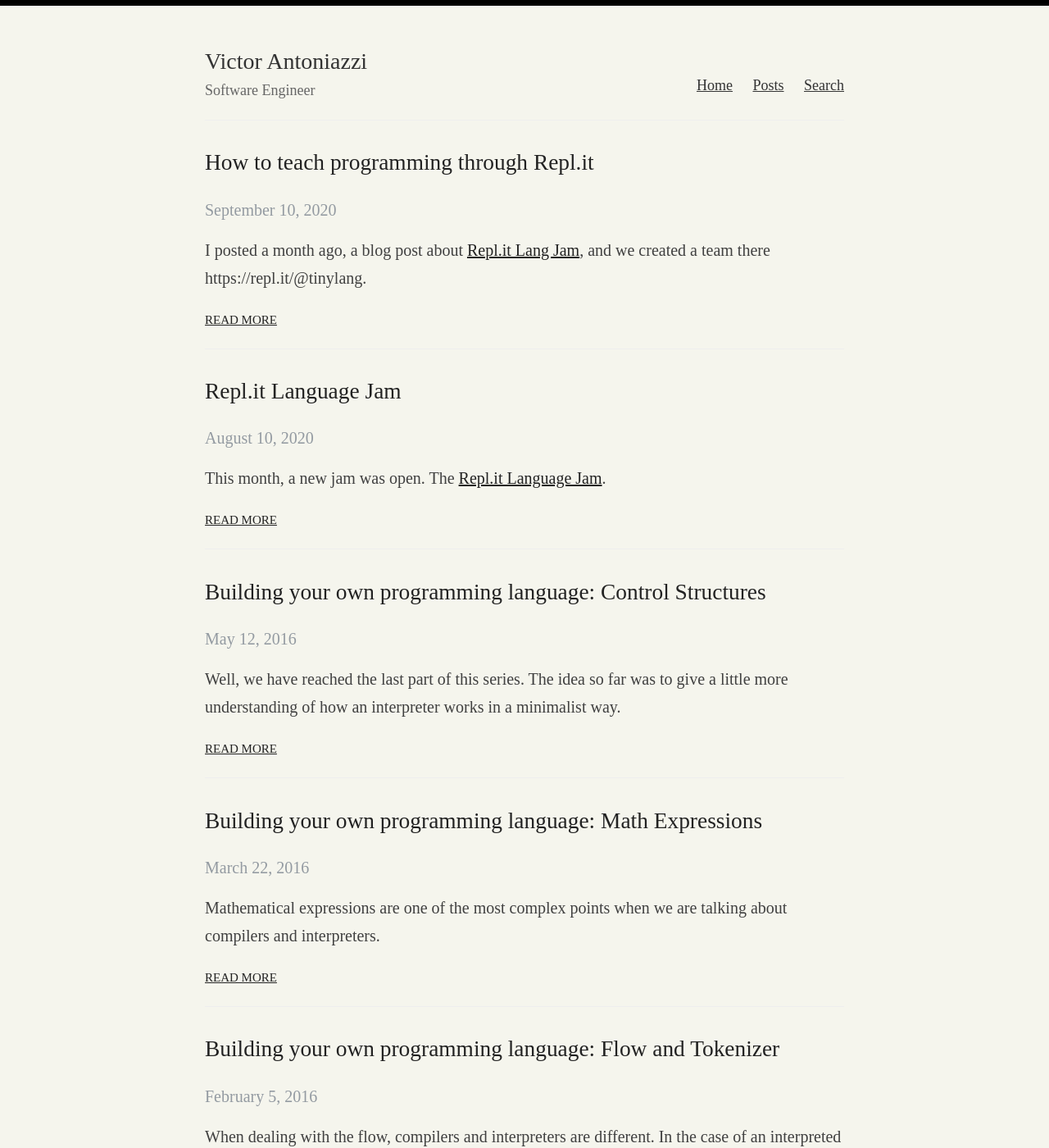
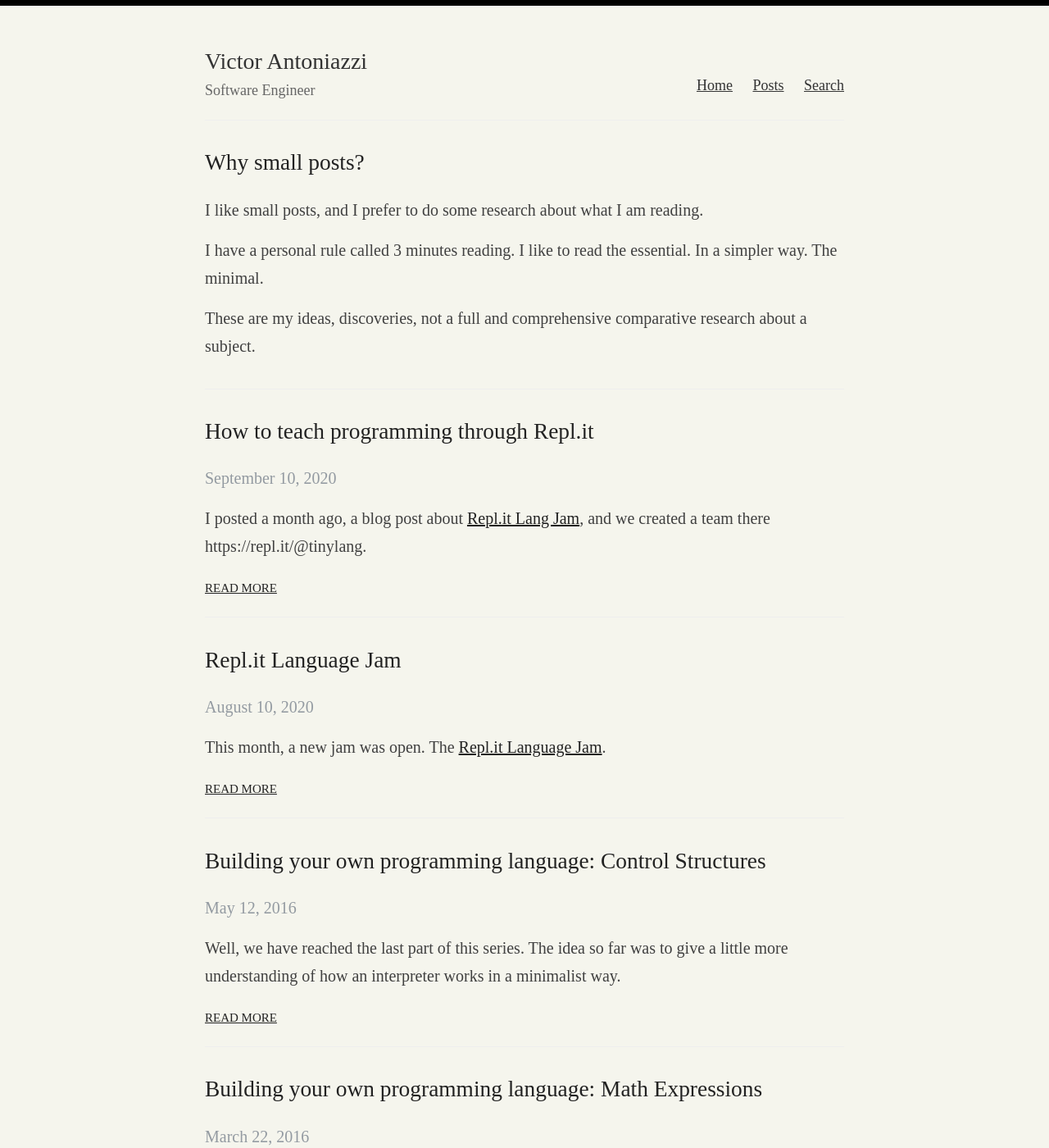
Before and after one commit to vgsantoniazzi/vgsantoniazzi.github.io, a Jekyll site: the page built from posts/index.html, in a window 1280 px wide and 1400 px high. Shown: the whole window at 82% size. Built offline with Jekyll 4.4.1, drawn with Linux system fonts in a browser that asks for light colours; some web fonts are replaced; the list of posts is cut into pages by our own code; some of the changed text lies outside the part shown.

Commit message:
Add post why I post

```diff
--- a/_config.yml
+++ b/_config.yml
@@ -13,6 +13,9 @@
 
 # URL of your avatar or profile pic (you could use your GitHub profile pic)
 avatar: /images/photo.png
+
+# Allow future posts
+future: true
 
 #
 # Flags below are optional
--- /dev/null
+++ b/_posts/9999-01-01-about-the-blog.md
@@ -0,0 +1,11 @@
+---
+layout: post
+title: Why small posts?
+categories: [about, 3 mins rule, focused]
+---
+
+I like small posts, and I prefer to do some research about what I am reading.
+
+I have a personal rule called 3 minutes reading. I like to read the essential. In a simpler way. The minimal.
+
+These are my ideas, discoveries, not a full and comprehensive comparative research about a subject.
--- a/posts/index.html
+++ b/posts/index.html
@@ -4,18 +4,29 @@
 
 <div class="posts">
   {% for post in paginator.posts %}
+    {% capture year %}{{post.date | date: "%Y"}}{% endcapture %}
     <article class="post">
       <a class="post-title" href="{{ site.baseurl }}{{ post.url }}">
         <h1>{{ post.title }}</h1>
       </a>
       <div>
-        <p class="post_date">{{ post.date | date: "%B %e, %Y" }}</p>
+        <p class="post_date">
+          {% if year != "9999" %}
+            {{ post.date | date: "%B %e, %Y" }}
+          {% endif %}
+         </p>
       </div>
       <div class="entry">
-        {{ post.excerpt }}
+        {% if year == "9999" %}
+          {{ post.content }}
+        {% else %}
+          {{ post.excerpt }}
+        {% endif %}
       </div>
 
-      <a href="{{ site.baseurl }}{{ post.url }}" class="read-more">Read More</a>
+      {% if year != "9999" %}
+        <a href="{{ site.baseurl }}{{ post.url }}" class="read-more">Read More</a>
+      {% endif %}
     </article>
   {% endfor %}
 
```
